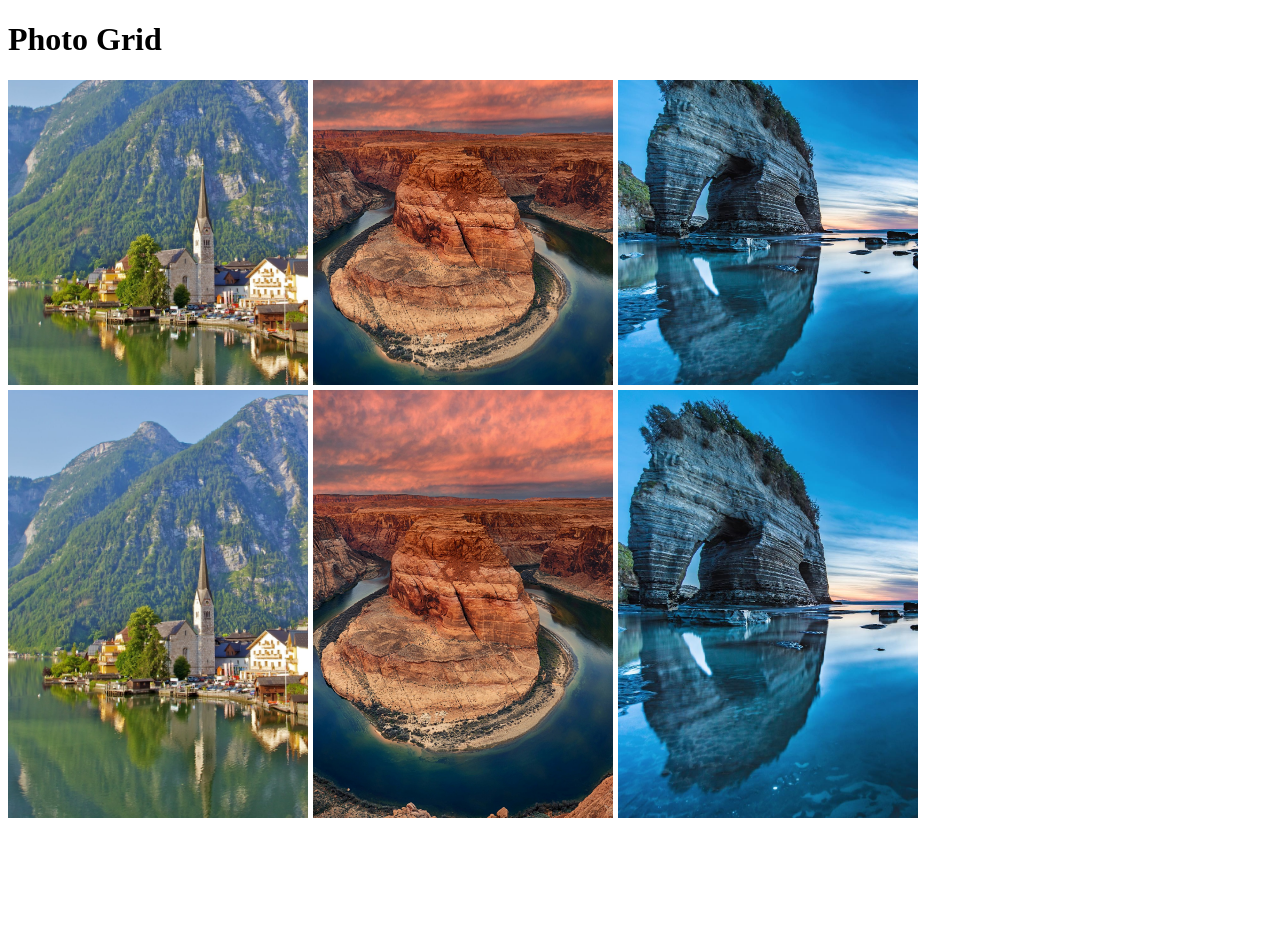
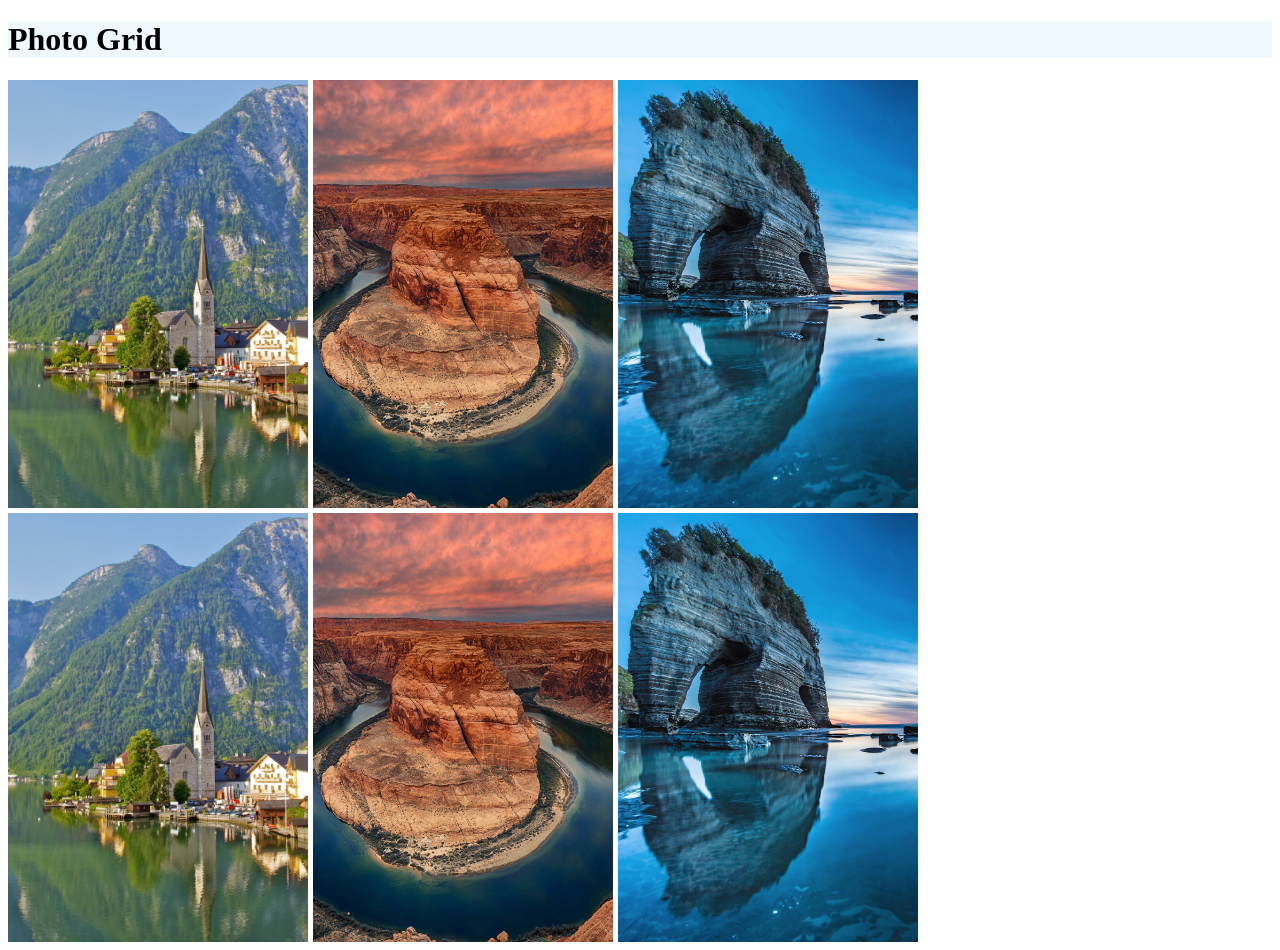
Before and after one commit to paydendyer/css-grids, a plain HTML site: page index.html in a window 1280 px wide. Before the commit the page ends 826 px from the top, so only its background shows below. Drawn offline with Linux system fonts and the light colour scheme.

Commit message:
Fixed grid-template-rows to have two values of 150px. Fixed the issue of images being cut off

```diff
--- a/index.html
+++ b/index.html
@@ -8,7 +8,9 @@
     <link rel="stylesheet" href="styles.css" />
   </head>
   <body>
+    <div class="header">
     <h1> Photo Grid</h1>
+    </div>
     <div class="container">
       <div class="vertical">
         <img src="images/image1.jpg" alt="landscape">
--- a/styles.css
+++ b/styles.css
@@ -1,8 +1,11 @@
+.header {
+  background-color: aliceblue;
+}
 .container {
   display: grid;
-  width: 1200px;
-  grid-template-columns: minmax(300px, 300px) 300px 300px;
-  grid-template-rows: 150px 150px 50px;
+  width: 100%;
+  grid-template-columns: 300px 300px 300px;
+  grid-template-rows: 150px 150px;
   grid-gap: 5px;
   margin-top: 20px;
 }
@@ -12,5 +15,5 @@
   object-fit: cover;
 }
 .vertical {
-  grid-row: span 2;
+  grid-row: span 3;
 }
```
